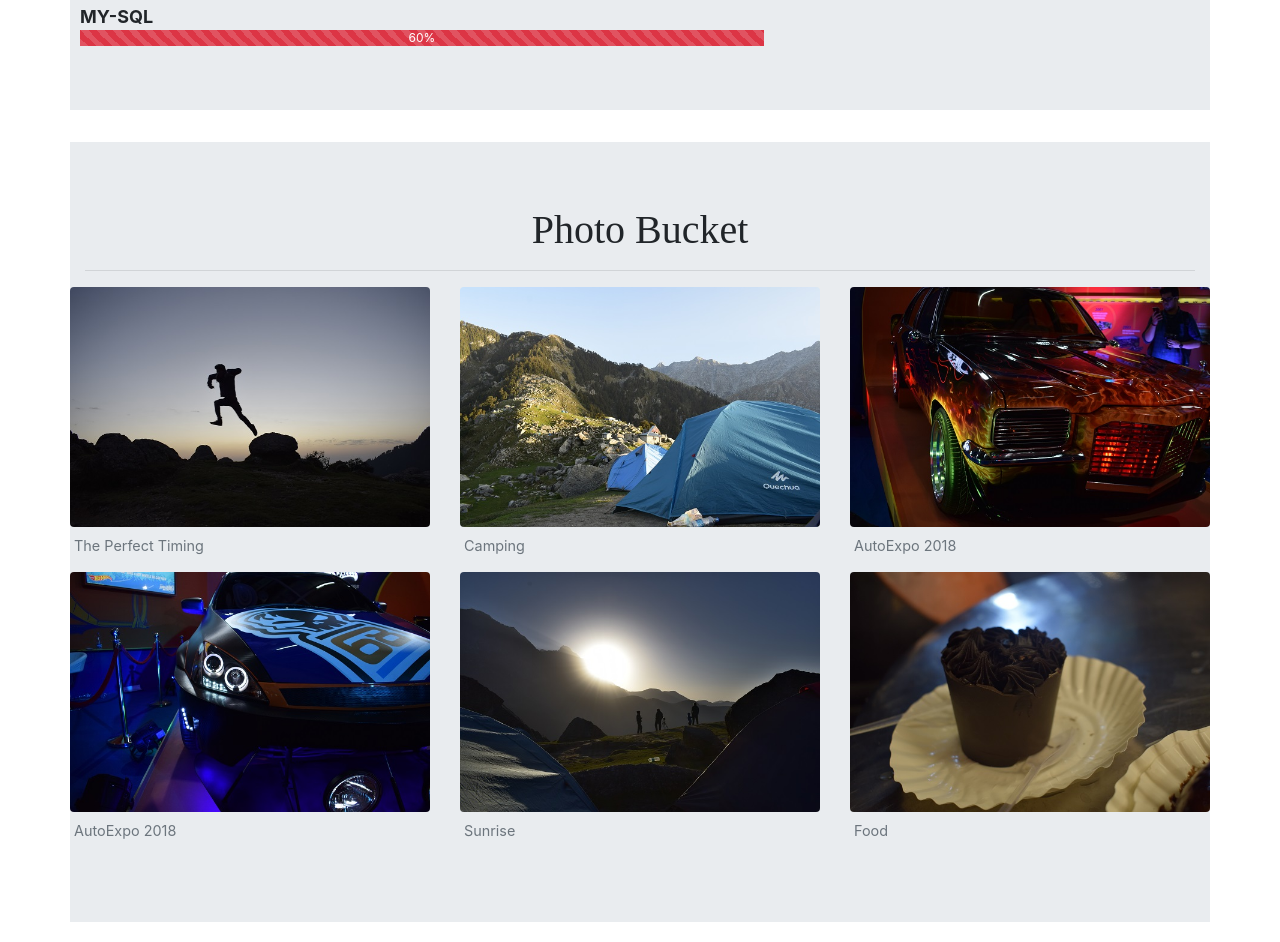
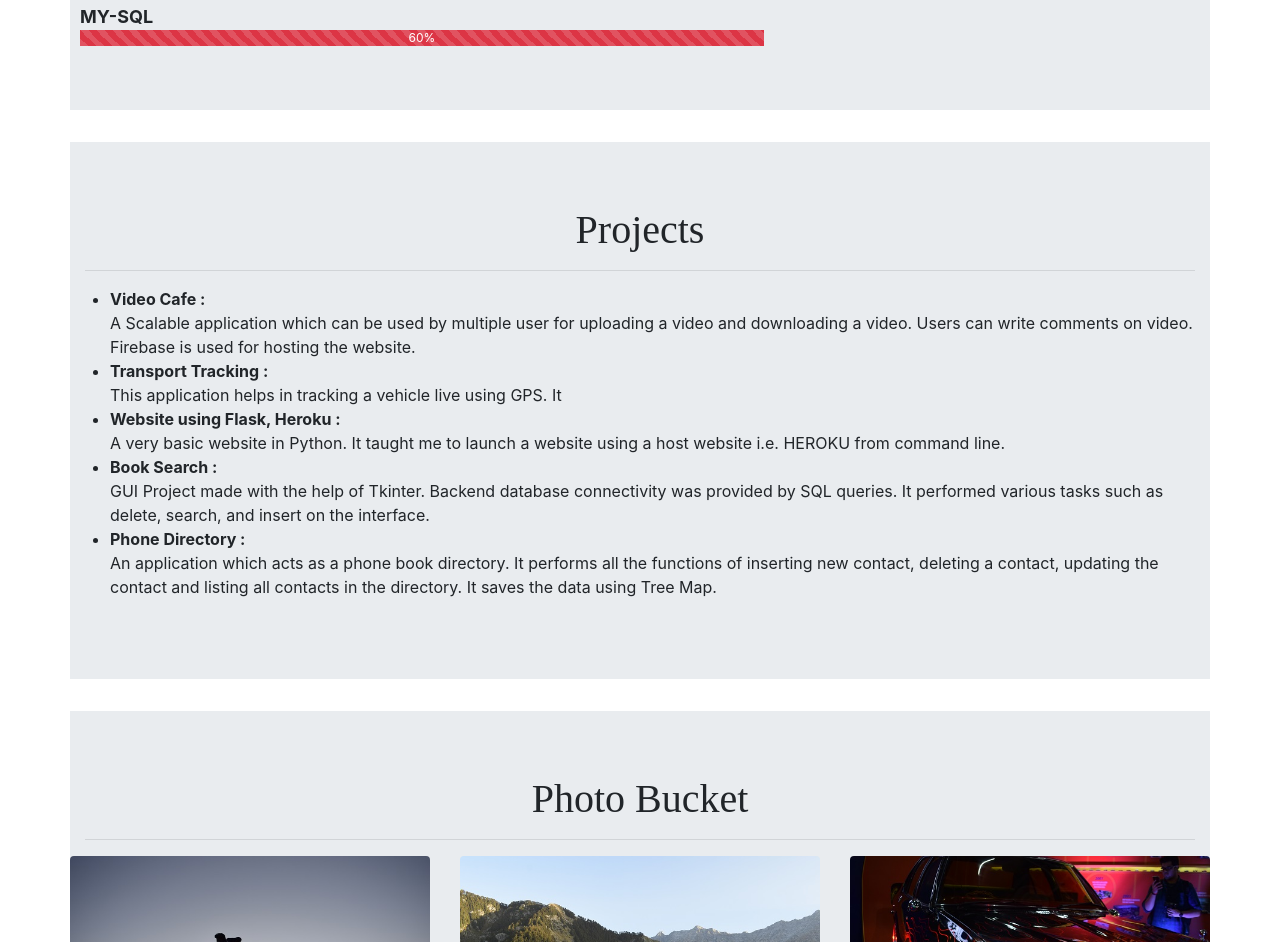
Before and after one commit to kshitijmahajan72/RESUME, a plain HTML site: page index.html in a window 1280 px wide. Shown: the part 1723-2665 px from the top of the page. Drawn offline with nearby package versions, Linux system fonts and the light colour scheme.

Commit message:
Update index.html

```diff
--- a/index.html
+++ b/index.html
@@ -165,6 +165,35 @@
         </div>
   </div>
   <!--Skills div ends-->
+    <!--Projects-->
+  <div class="jumbotron jumbotron-fluid container">
+    <div class="container jumbo">
+        <h1 class="display-5 custom-heading">Projects</h1><hr>
+    </div>
+    <ul>
+    <li><b>Video Cafe :</b>
+        <br>
+        A Scalable application which can be used by multiple user for uploading a video and downloading a video.
+        Users can write comments on video. Firebase is used for hosting the website.
+    </li>
+    <li><b>Transport Tracking :</b><br>
+        This application helps in tracking a vehicle live using GPS. It
+    </li>
+    <li><b>Website using Flask, Heroku :</b><br>
+        A very basic website in Python. It taught me to launch a website using a host website i.e. HEROKU from command line.
+    </li>
+    <li><b>Book Search :</b><br>
+        GUI Project made with the help of Tkinter. Backend database connectivity was provided by SQL queries.
+        It performed various tasks such as delete, search, and insert on the interface.
+    </li>
+    <li><b>Phone Directory :</b><br>
+        An application which acts as a phone book directory. It performs all the functions of inserting new contact, deleting a contact, updating the contact and listing all contacts in the directory. It saves the data using Tree Map.
+    </li>
+</ul>
+
+</div>
+
+    <!--Projects End-->
   <!--photobucket Starts-->
   <div class="jumbotron jumbotron-fluid container">
         <div class="container jumbo">
```
